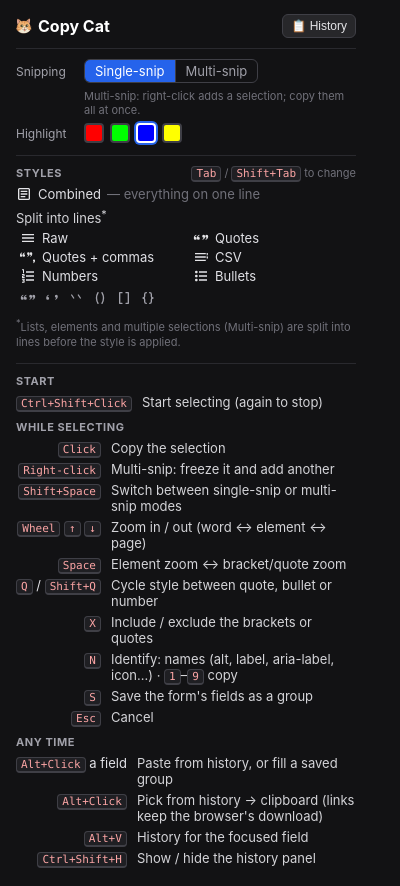
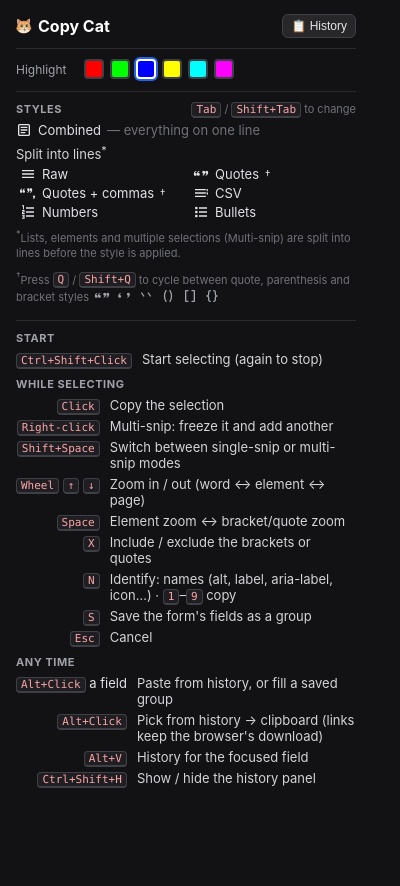
Before and after one commit to JAffleck/copy-cat, a browser extension: page popup.html in a window 400 px wide. After the commit the page ends 844 px from the top, so only its background shows below. Drawn offline with Linux system fonts and the light colour scheme.

Commit message:
Highlight follows the popup color live; six recording-palette colors; popup without mode row, † quote note (plan 17)
- The page no longer writes the highlight color when Tab/Q/Shift+Space save settings (it put back the
  color it loaded, undoing the popup choice), and applies a color changed in the popup immediately.
- Highlight colors: red, green, blue (default), yellow, cyan, magenta (bug-reporter recording palette).
- Popup: Single/Multi-snip row removed; Quotes and Quotes + commas marked with a dagger, explained
  under the styles with the six quote variants; Q / Shift+Q row removed from the hotkeys.
Tests: e2e17 6/6, e2e14 18/18, all 17 suites pass.

```diff
--- a/content/overlay.js
+++ b/content/overlay.js
@@ -108,7 +108,8 @@
 
   const HIGHLIGHT_ALPHA = 0.2;     // active selection fill opacity
   const FROZEN_ALPHA = 0.4;        // Multi-snip frozen selections: same color, stronger
-  const HIGHLIGHT_COLORS = ['#FF0000', '#00FF00', '#0000FF', '#FFFF00'];   // chosen in the popup
+  // Chosen in the popup: bug-reporter's recording palette without black and white
+  const HIGHLIGHT_COLORS = ['#FF0000', '#00FF00', '#0000FF', '#FFFF00', '#00FFFF', '#FF00FF'];
   const DEFAULT_HIGHLIGHT = '#0000FF';
 
   function highlightColor() {
--- /dev/null
+++ b/md/done/17-highlight-colors-popup-mode.md
@@ -0,0 +1,40 @@
+# Plan 17: highlight follows the picked color, the recording palette's colors, no mode row in the popup (IMPLEMENTED 2026-11-22)
+
+## Reports
+1. "Why isn't the highlight color following the color selected?"
+2. "Why aren't there more highlight colors? Aren't there more in the separate window recording?"
+3. "You didn't remove the mode at the top, I still see single-snip and multi-snip."
+
+## Findings / decisions
+- bug-reporter's recording annotations use `COLORS` in `src/js/videoTelemetry.js`:
+  `#FF0000 #00FF00 #0000FF #FFFF00 #00FFFF #FF00FF #000000 #FFFFFF`. Use its six colors:
+  red, green, blue (default), yellow, **cyan**, **magenta** (black/white left out: no visible highlight).
+- Color not followed: reproduce with the real extension (`tests/headless/e2e17.mjs`): pick in the popup,
+  start selecting, read the highlight's real background through CDP; also after Tab (the page saves its
+  settings) and when the color changes while selecting. Fix whatever it shows.
+
+## Changes
+- Popup: remove the Snipping (Single/Multi-snip) row and its hint; Shift+Space stays in the hotkeys.
+  Highlight swatches: 6 colors.
+- `content/overlay.js`: allowed colors = the 6.
+- Color fix: per the repro.
+
+## Testing
+`e2e17.mjs` (real extension) + `e2e14` popup checks updated; all suites.
+
+## Outcome
+- Real-extension repro (`e2e17.mjs`): picking a color then selecting already worked, so the user most
+  likely saw a tab not refreshed after the update (old script, colors by style). Two real bugs found
+  and fixed in `content/lifecycle.js`:
+  1. A color changed in the popup while a page was selecting didn't apply until the next activation
+     → the page listens to `chrome.storage.onChanged` and redraws.
+  2. Tab / Q / Shift+Space while selecting saved *all* settings, putting back the color loaded at
+     the start (undoing the popup choice) → the page never writes popup-owned settings
+     (`highlightColor`).
+- Colors: bug-reporter's recording palette (`videoTelemetry.js` `COLORS`) without black/white: red,
+  green, blue (default), yellow, cyan, magenta.
+- Popup: removed the Single/Multi-snip row (and its now-dead status/mode code in `popup.js`); per a
+  follow-up request, † on Quotes and Quotes + commas, a † note "Press Q / Shift+Q to cycle between
+  quote, parenthesis and bracket styles" with the six variants, and the Q / Shift+Q hotkey row removed.
+- Tests: `e2e17` 6/6 (popup pick → highlight color; kept after Tab; live change while selecting; not
+  overwritten), `e2e14` 18/18; all 17 suites pass.
--- a/popup.css
+++ b/popup.css
@@ -48,7 +48,7 @@ section > .section-title:first-child { margin-top: 2px; }
 [data-style-icon] { display: inline-flex; vertical-align: -3px; color: #e4e4e7; }
 .style-grid li { display: flex; align-items: center; gap: 6px; }
 .style-row { display: flex; align-items: center; gap: 6px; }
-.quote-variants { display: flex; gap: 8px; margin: 6px 0 0 4px; color: #a1a1aa; }
+.quote-variants { display: inline-flex; gap: 6px; vertical-align: -3px; margin-left: 2px; color: #a1a1aa; }
 .quote-variants .style-icon { color: #a1a1aa; }
 .swatches { display: flex; gap: 6px; }
 .swatch {
--- a/popup.html
+++ b/popup.html
@@ -11,15 +11,6 @@
   </header>
 
   <div class="status-row">
-    <span class="status-label">Snipping</span>
-    <div class="segmented" role="radiogroup" aria-label="Snipping">
-      <label><input type="radio" name="trackingMode" value="SINGLE_SNIP"><span>Single-snip</span></label>
-      <label><input type="radio" name="trackingMode" value="MULTI_SNIP"><span>Multi-snip</span></label>
-    </div>
-  </div>
-  <p class="hint">Multi-snip: right-click adds a selection; copy them all at once.</p>
-
-  <div class="status-row">
     <span class="status-label">Highlight</span>
     <div class="swatches" id="highlight-swatches" role="radiogroup" aria-label="Highlight color"></div>
   </div>
@@ -30,15 +21,16 @@
     <div class="subhead">Split into lines<sup>*</sup></div>
     <ul class="style-grid">
       <li><span data-style-icon="RAW"></span> Raw</li>
-      <li><span data-style-icon="QUOTED"></span> Quotes</li>
-      <li><span data-style-icon="QUOTED_COMMA"></span> Quotes + commas</li>
+      <li><span data-style-icon="QUOTED"></span> Quotes<sup>†</sup></li>
+      <li><span data-style-icon="QUOTED_COMMA"></span> Quotes + commas<sup>†</sup></li>
       <li><span data-style-icon="CSV"></span> CSV</li>
       <li><span data-style-icon="NUMBERED"></span> Numbers</li>
       <li><span data-style-icon="BULLETED"></span> Bullets</li>
     </ul>
-    <div class="quote-variants" id="quote-variants" title="Q / Shift+Q cycles the quote style"></div>
     <p class="footnote"><sup>*</sup>Lists, elements and multiple selections (Multi-snip) are split into lines
       before the style is applied.</p>
+    <p class="footnote"><sup>†</sup>Press <kbd>Q</kbd> / <kbd>Shift+Q</kbd> to cycle between quote, parenthesis and
+      bracket styles <span class="quote-variants" id="quote-variants"></span></p>
   </section>
 
   <section>
@@ -54,7 +46,6 @@
       <dt><kbd>Shift+Space</kbd></dt><dd>Switch between single-snip or multi-snip modes</dd>
       <dt><kbd>Wheel</kbd> <kbd>↑</kbd> <kbd>↓</kbd></dt><dd>Zoom in / out (word ↔ element ↔ page)</dd>
       <dt><kbd>Space</kbd></dt><dd>Element zoom ↔ bracket/quote zoom</dd>
-      <dt><kbd>Q</kbd> / <kbd>Shift+Q</kbd></dt><dd>Cycle style between quote, bullet or number</dd>
       <dt><kbd>X</kbd></dt><dd>Include / exclude the brackets or quotes</dd>
       <dt><kbd>N</kbd></dt><dd>Identify: names (alt, label, aria-label, icon…) · <kbd>1</kbd>–<kbd>9</kbd> copy</dd>
       <dt><kbd>S</kbd></dt><dd>Save the form's fields as a group</dd>
--- a/popup.js
+++ b/popup.js
@@ -1,58 +1,6 @@
 document.addEventListener('DOMContentLoaded', () => {
-  const modeDisplay = document.getElementById('mode-display');
-  const toggleCheckbox = document.getElementById('trackingModeToggle');
-
-  // Must match the defaults and value names used by content/state.js
-  const DEFAULTS = {
-    trackingMode: 'SINGLE_SNIP',
-    outputFormat: 'SPLIT',
-    lineDecoration: 'RAW'
-  };
-
-  // Icon + label per line decoration (Split mode); keys are content/state.js values. Matches the legend.
-  const DECORATION_STATUS = {
-    RAW:          { icon: '🔵', label: 'Raw · split' },
-    QUOTED:       { icon: '🟦', label: 'Quotes · split' },
-    QUOTED_COMMA: { icon: '🟩', label: 'Quotes + commas · split' },
-    CSV:          { icon: '📊', label: 'CSV · split' },
-    NUMBERED:     { icon: '#️⃣', label: 'Numbers · split' },
-    BULLETED:     { icon: '⏺️', label: 'Bullets · split' }
-  };
-  const COMBINED_STATUS = { icon: '🔴', label: 'Combined' };
-
-  // Fill in missing values and convert legacy names from older popup versions
-  function normalize(settings) {
-    const s = Object.assign({}, DEFAULTS, settings || {});
-    if (s.trackingMode === 'Multi-snip') s.trackingMode = 'MULTI_SNIP';
-    if (s.trackingMode === 'Single-snip') s.trackingMode = 'SINGLE_SNIP';
-    return s;
-  }
-
-  function renderStatus(rawSettings) {
-    const settings = normalize(rawSettings);
-
-    const status = settings.outputFormat === 'COMBINED'
-      ? COMBINED_STATUS
-      : (DECORATION_STATUS[settings.lineDecoration] ||
-         { icon: '🔵', label: `${settings.lineDecoration} · split` });
-    if (modeDisplay) {
-      modeDisplay.innerText = `${status.icon} ${status.label}`;
-    }
-
-    // Sync the radio buttons and the Multi-snip switch
-    const currentRadio = document.querySelector(`input[name="trackingMode"][value="${settings.trackingMode}"]`);
-    if (currentRadio) currentRadio.checked = true;
-    if (toggleCheckbox) {
-      toggleCheckbox.checked = (settings.trackingMode === 'MULTI_SNIP');
-    }
-  }
-
-  function refresh() {
-    chrome.storage.local.get(DEFAULTS, renderStatus);
-  }
-
-  // 1. Initial render
-  refresh();
+  // The popup is help + settings: highlight color, history button, shortcuts. The copy style and
+  // Single/Multi-snip mode are shown in the in-page preview while selecting (Tab, Q, Shift+Space).
 
   // Style icons (shared with the in-page preview)
   document.querySelectorAll('[data-style-icon]').forEach(el => {
@@ -64,7 +12,9 @@ document.addEventListener('DOMContentLoaded', () => {
   }
 
   // Highlight color: one color for every style (the in-page highlight), saved for the content scripts
-  const HIGHLIGHT_COLORS = [['#FF0000', 'Red'], ['#00FF00', 'Green'], ['#0000FF', 'Blue'], ['#FFFF00', 'Yellow']];
+  // bug-reporter's recording palette (videoTelemetry.js COLORS) without black and white
+  const HIGHLIGHT_COLORS = [['#FF0000', 'Red'], ['#00FF00', 'Green'], ['#0000FF', 'Blue'], ['#FFFF00', 'Yellow'],
+    ['#00FFFF', 'Cyan'], ['#FF00FF', 'Magenta']];
   const swatchBox = document.getElementById('highlight-swatches');
   function renderSwatches(current) {
     if (!swatchBox) return;
@@ -109,26 +59,4 @@ document.addEventListener('DOMContentLoaded', () => {
       chrome.sidePanel.open({ windowId }).then(() => window.close()).catch(() => {});
     });
   }
-
-  // 2. Save when a radio button is clicked
-  document.querySelectorAll('input[name="trackingMode"]').forEach(radio => {
-    radio.addEventListener('change', (e) => {
-      chrome.storage.local.set({ trackingMode: e.target.value }, refresh);
-    });
-  });
-
-  // 3. Save when the Multi-snip switch is used
-  if (toggleCheckbox) {
-    toggleCheckbox.addEventListener('change', (e) => {
-      const mode = e.target.checked ? 'MULTI_SNIP' : 'SINGLE_SNIP';
-      chrome.storage.local.set({ trackingMode: mode }, refresh);
-    });
-  }
-
-  // 4. Live update when settings change via hotkeys while the popup is open
-  chrome.runtime.onMessage.addListener((request) => {
-    if (request.type === 'SETTINGS_UPDATED') {
-      renderStatus(request.data);
-    }
-  });
 });
```
Also changed, not shown: content/lifecycle.js (+20 -2 lines), tests/headless/e2e14.mjs (+6 -4 lines), tests/headless/e2e17.mjs (added, +72 -0 lines), tests/headless/README.md, 1 other file.
